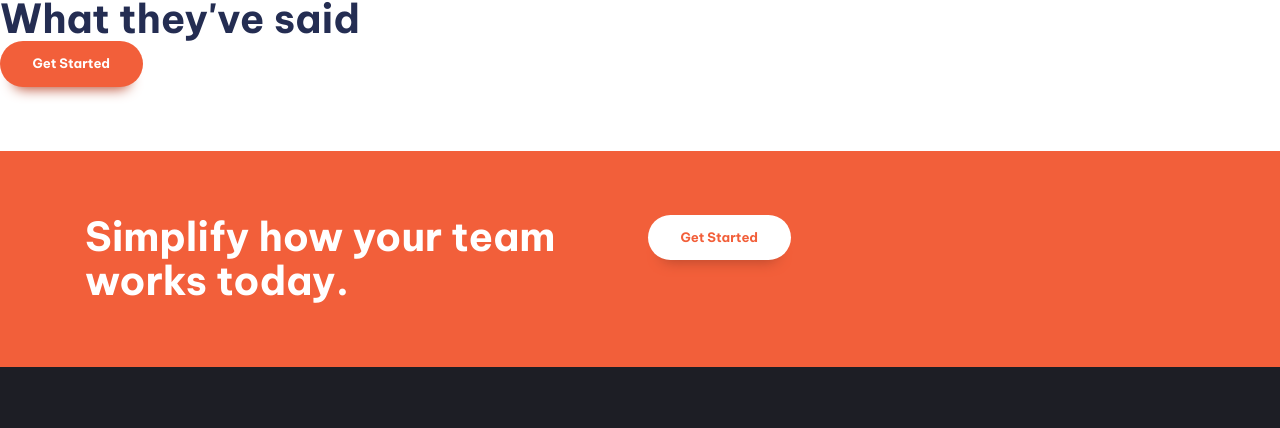
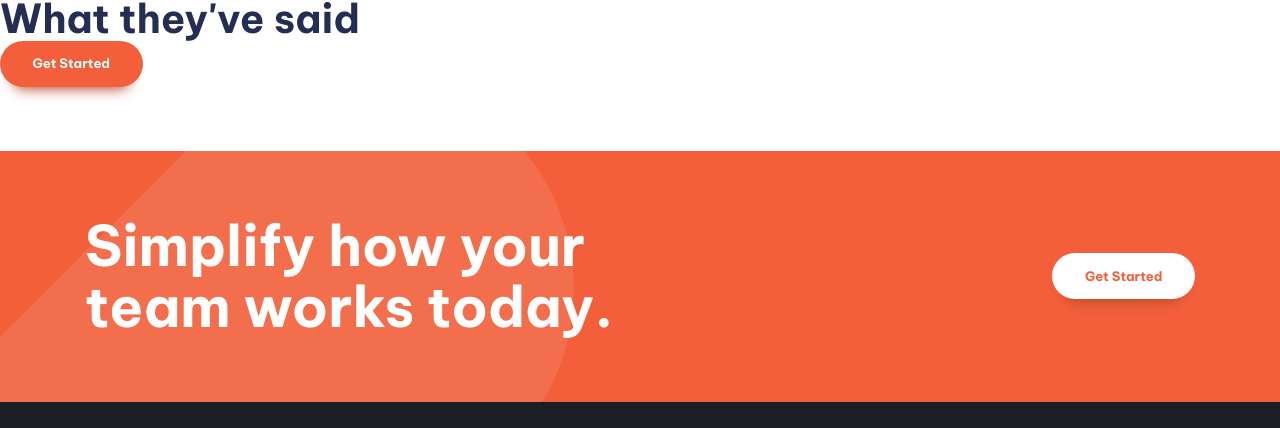
Before and after one commit to asya-seag/CSS_HTML_practice_project1, a website built with Vite: page index.html in a window 1280 px wide. Shown: the part 1476-1904 px from the top of the page. Built offline with nearby package versions, Linux system fonts and the light colour scheme.

Commit message:
adjusting  2nd section

```diff
--- a/index.html
+++ b/index.html
@@ -104,13 +104,13 @@
       <button class="button">Get Started</button>
     </section>
 
-    <section class="padding-block-700 bg-accent-400 text-neutral-100">
+    <section class="cta padding-block-700 bg-accent-400 text-neutral-100">
       <div class="container">
-        <div class="even-columns">
+        <div class="even-columns vertical-align-center">
           <div>
-            <p class="fs-secondary-heading fw-bold">Simplify how your team works today.</p>
+            <p class="fs-primary-heading fw-bold">Simplify how your team works today.</p>
           </div>
-          <div>
+          <div class="justify-self-end-md">
             <button class="button" data-type="inverted">Get Started</button>
           </div>
         </div>
--- a/style.css
+++ b/style.css
@@ -262,6 +262,34 @@ p[data-width="wide"] {
 }
 
 
+
+/* cta -call to action */
+.cta {
+  position: relative;
+  isolation: isolate;
+  text-align: center;
+}
+
+@media (min-width: 50em) {
+  .cta {
+    text-align: left;
+  }
+}
+
+
+.cta::before {
+  content: '';
+  position: absolute;
+  z-index:-1;
+  inset: 0;
+  background-image:
+   url("images/bg-tablet-pattern.svg"),
+   url("images/bg-tablet-pattern.svg");
+  background-position: -15rem -5rem, 100rem -42rem;
+  background-repeat: no-repeat;
+  opacity: 0.1;
+}
+
 /*Utility classes*/
 
 .visually-hidden {
@@ -367,9 +395,6 @@ p[data-width="wide"] {
   margin-inline: auto;
 }
 
-:where(.flow :not(:first-child)) {
-  margin-top: var(--flow-spacer, 3em);
-}
 .even-columns {
   display: grid;
   gap: 1rem;
@@ -382,3 +407,24 @@ p[data-width="wide"] {
 
   }
 }
+
+.vertical-align-center {
+  align-items: center;
+}
+
+
+
+
+.justify-self-end {
+  justify-self: end;
+}
+
+@media(min-width: 50em) {
+  .justify-self-end-md {
+    justify-self: end;
+  }
+}
+
+:where(.flow :not(:first-child)) {
+  margin-top: var(--flow-spacer, 3em);
+}
```
